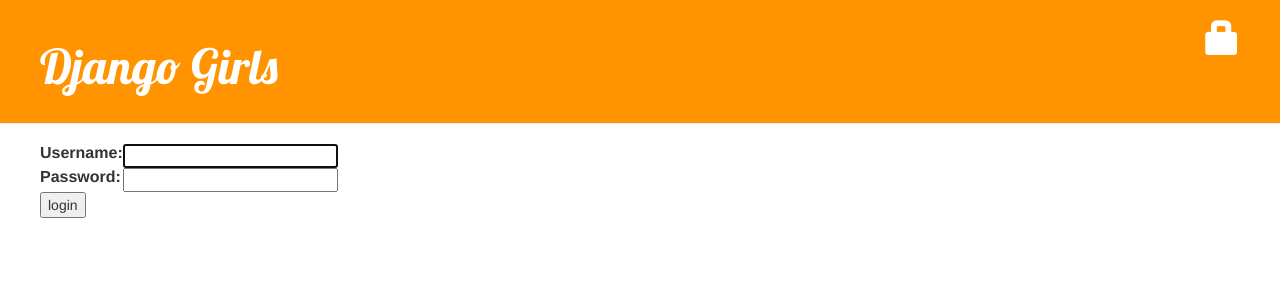
After one commit to ghpop/my-first-blog, a Django app: page /accounts/login/ in a window 1280 px wide. The commit adds this page. Shown: the top 300 px of the page. Run offline with Django 3.2, Linux system fonts and the light colour scheme; some libraries are stand-ins or nearby versions.

Commit message:
Adaugare useri

```diff
--- a/djangogirls/blog/templates/blog/base.html
+++ b/djangogirls/blog/templates/blog/base.html
@@ -11,12 +11,15 @@
     <body>
       <div class="page-header">
       {% if user.is_authenticated %}
+      <a href="{% url 'post_new' %}" class="top-menu"><span class="glyphicon glyphicon-plus"></span></a>
       <a href="{% url 'post_draft_list' %}" class="top-menu"><span class="glyphicon glyphicon-edit"></span></a>
-                <a href="{% url 'post_new' %}" class="top-menu"><span class="glyphicon glyphicon-plus"></span></a>
+      <p class="top-menu">Hello {{ user.username }}<small>(<a href="{% url 'logout' %}">Log out</a>)</small></p>
+      {% else %}
+      <a href="{% url 'login' %}" class="top-menu"><span class="glyphicon glyphicon-lock"></span></a>
       {% endif %}
-            <h1><a href="/">Django Girls Blog</a></h1>
+      <h1><a href="{% url 'blog.views.post_list' %}">Django Girls</a></h1>
   </div>
-        <div class="content container">
+    <div class="content">
         <div class="row">
             <div class="col-md-8">
             {% block content %}
--- /dev/null
+++ b/djangogirls/blog/templates/registration/login.html
@@ -0,0 +1,26 @@
+{% extends "blog/base.html" %}
+
+{% block content %}
+
+{% if form.errors %}
+<p>Your username and password didn't match. Please try again.</p>
+{% endif %}
+
+<form method="post" action="{% url 'login' %}">
+{% csrf_token %}
+<table>
+<tr>
+    <td>{{ form.username.label_tag }}</td>
+    <td>{{ form.username }}</td>
+</tr>
+<tr>
+    <td>{{ form.password.label_tag }}</td>
+    <td>{{ form.password }}</td>
+</tr>
+</table>
+
+<input type="submit" value="login" />
+<input type="hidden" name="next" value="{{ next }}" />
+</form>
+
+{% endblock %}
--- a/djangogirls/blog/views.py
+++ b/djangogirls/blog/views.py
@@ -4,6 +4,7 @@
 from django.shortcuts import render, get_object_or_404
 from .forms import PostForm
 from django.shortcuts import redirect
+from django.contrib.auth.decorators import login_required
 
 def post_list(request):
     posts = Post.objects.filter(published_date__lte=timezone.now()).order_by('published_date')
@@ -13,6 +14,7 @@
     post = get_object_or_404(Post, pk=pk)
     return render(request, 'blog/post_detail.html', {'post': post})
 
+@login_required
 def post_new(request):
     if request.method == "POST":
         form = PostForm(request.POST)
@@ -26,6 +28,7 @@
             form = PostForm()
     return render(request, 'blog/post_edit.html', {'form': form})
 
+@login_required
 def post_edit(request, pk):
     post = get_object_or_404(Post, pk=pk)
     if request.method == "POST":
@@ -40,15 +43,18 @@
         form = PostForm(instance=post)
     return render(request, 'blog/post_edit.html', {'form': form})
 
+@login_required
 def post_draft_list(request):
     posts = Post.objects.filter(published_date__isnull=True).order_by('created_date')
     return render(request, 'blog/post_draft_list.html', {'posts': posts})
 
+@login_required
 def post_publish(request, pk):
     post = get_object_or_404(Post, pk=pk)
     post.publish()
     return redirect('blog.views.post_detail', pk=pk)
 
+@login_required
 def post_remove(request, pk):
     post = get_object_or_404(Post, pk=pk)
     post.delete()
--- a/djangogirls/mysite/urls.py
+++ b/djangogirls/mysite/urls.py
@@ -13,11 +13,15 @@
     1. Import the include() function: from django.conf.urls import url, include
     2. Add a URL to urlpatterns:  url(r'^blog/', include('blog.urls'))
 """
-from django.conf.urls import url
+from django.conf.urls import include, url, patterns
+from django.contrib.auth import views
+
 from django.contrib import admin
-from django.conf.urls import include
+admin.autodiscover()
 
 urlpatterns = [
     url(r'^admin/', admin.site.urls),
+    url(r'^accounts/login/$', views.login, name='login'),
+    url(r'^accounts/logout/$', views.logout, name='logout', kwargs={'next_page': '/'}),
     url(r'', include('blog.urls')),
 ]
```
Lines whose indentation alone changed are shown as unchanged.
